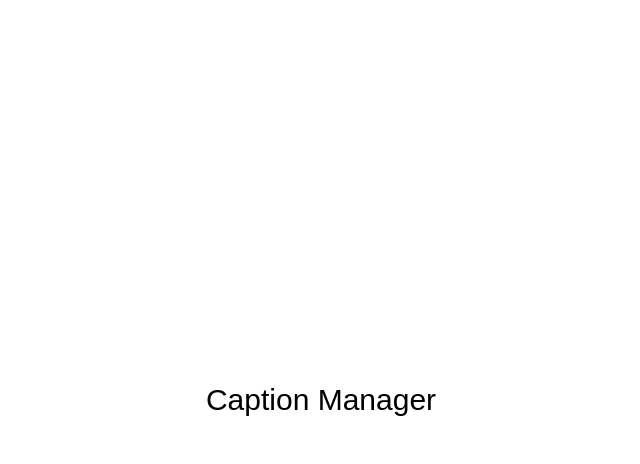
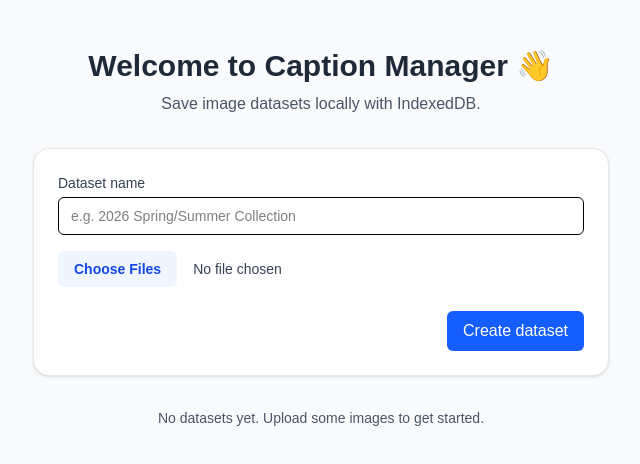
Before and after one commit to orojorge/caption-manager, a Next.js app: page / in a window 1280 px wide. Shown: the top 464 px of the page, without its empty margins (319-959 px from the left). Built offline with nearby package versions, Linux system fonts and the light colour scheme.

Commit message:
Initial Uploader and DatasetList implemented

```diff
--- /dev/null
+++ b/app/components/DatasetList.tsx
@@ -0,0 +1,55 @@
+'use client';
+
+import { useEffect, useState } from 'react';
+import { Dataset, listDatasets, countFilesForDataset } from '@/lib/repo';
+
+type Row = Dataset & { fileCount: number };
+
+export default function DatasetList() {
+  const [rows, setRows] = useState<Row[]>([]);
+
+  const load = async () => {
+    const ds = await listDatasets();
+    const withCounts = await Promise.all(
+      ds.map(async (d) => ({ ...d, fileCount: await countFilesForDataset(d.id) }))
+    );
+    setRows(withCounts);
+  };
+
+  useEffect(() => {
+    load();
+    // Optional: refresh after uploads via window event bus
+    const onFocus = () => load();
+    window.addEventListener('focus', onFocus);
+    return () => window.removeEventListener('focus', onFocus);
+  }, []);
+
+  if (rows.length === 0) {
+    return (
+      <div className="mt-8 text-sm text-gray-600">
+        No datasets yet. Upload some images to get started.
+      </div>
+    );
+  }
+
+  return (
+    <div className="mt-10 w-full max-w-xl">
+      <h2 className="mb-3 text-lg font-semibold text-gray-800">Datasets</h2>
+      <ul className="divide-y rounded-xl border bg-white shadow-sm">
+        {rows.map((r) => (
+          <li key={r.id} className="flex items-center justify-between p-4">
+            <div>
+              <div className="font-medium text-gray-900">{r.name}</div>
+              <div className="text-xs text-gray-500">
+                {new Date(r.createdAt).toLocaleString()}
+              </div>
+            </div>
+            <span className="rounded-full bg-gray-100 px-3 py-1 text-xs text-gray-700">
+              {r.fileCount} file{r.fileCount !== 1 ? 's' : ''}
+            </span>
+          </li>
+        ))}
+      </ul>
+    </div>
+  );
+}
--- /dev/null
+++ b/app/components/Uploader.tsx
@@ -0,0 +1,62 @@
+'use client';
+
+import { useState } from 'react';
+import { addFiles, createDataset } from '@/lib/repo';
+
+export default function Uploader() {
+  const [files, setFiles] = useState<FileList | null>(null);
+  const [name, setName] = useState('');
+
+  const handleChange = (e: React.ChangeEvent<HTMLInputElement>) => {
+    setFiles(e.target.files);
+  };
+
+  const handleUpload = async () => {
+    if (!files || files.length === 0) return alert('Please select at least one image.');
+    const datasetName = name?.trim() || `Dataset ${new Date().toLocaleString()}`;
+    try {
+      const ds = await createDataset(datasetName);
+      await addFiles(ds.id, Array.from(files));
+      setFiles(null);
+      setName('');
+      alert(`Saved "${ds.name}" with ${files.length} file(s).`);
+    } catch (e) {
+      console.error(e);
+      alert('Failed to save. Please try again.');
+    }
+  };
+
+  return (
+    <div className="mt-8 w-full max-w-xl rounded-2xl border border-gray-200 bg-white p-6 shadow-sm">
+      <label className="block text-sm font-medium text-gray-700">Dataset name</label>
+      <input
+        value={name}
+        onChange={(e) => setName(e.target.value)}
+        placeholder="e.g. 2026 Spring/Summer Collection"
+        className="mt-1 w-full rounded-md border px-3 py-2 text-sm outline-none focus:ring-2 focus:ring-blue-500"
+      />
+      <div className="mt-4">
+        <input
+          type="file"
+          accept="image/*"
+          multiple
+          onChange={handleChange}
+          className="block w-full text-sm text-gray-700 file:mr-4 file:rounded-md file:border-0 file:bg-blue-50 file:px-4 file:py-2 file:text-sm file:font-semibold file:text-blue-700 hover:file:bg-blue-100"
+        />
+        {files && files.length > 0 && (
+          <p className="mt-2 text-sm text-gray-600">
+            Selected {files.length} file{files.length > 1 ? 's' : ''}.
+          </p>
+        )}
+      </div>
+      <div className="mt-6 flex justify-end">
+        <button
+          onClick={handleUpload}
+          className="rounded-md bg-blue-600 px-4 py-2 text-white transition hover:bg-blue-700"
+        >
+          Create dataset
+        </button>
+      </div>
+    </div>
+  );
+}
--- a/app/page.tsx
+++ b/app/page.tsx
@@ -1,9 +1,13 @@
+import Uploader from './components/Uploader';
+import DatasetList from './components/DatasetList';
+
 export default function Home() {
   return (
-    <main className="flex min-h-screen flex-col items-center justify-center bg-gray-0">
-      <h1 className="text-3xl text-black">
-        Caption Manager
-      </h1>
+    <main className="flex min-h-screen flex-col items-center bg-gray-50 px-4 py-12">
+      <h1 className="text-3xl font-bold text-gray-800">Welcome to Caption Manager 👋</h1>
+      <p className="mt-2 text-gray-600">Save image datasets locally with IndexedDB.</p>
+      <Uploader />
+      <DatasetList />
     </main>
   );
 }
--- /dev/null
+++ b/lib/idb.ts
@@ -0,0 +1,22 @@
+// Simple IndexedDB helper (no deps)
+const DB_NAME = 'captionManager';
+const DB_VERSION = 1;
+
+export function openDB(): Promise<IDBDatabase> {
+  return new Promise((resolve, reject) => {
+    const req = indexedDB.open(DB_NAME, DB_VERSION);
+    req.onupgradeneeded = () => {
+      const db = req.result;
+      if (!db.objectStoreNames.contains('datasets')) {
+        const ds = db.createObjectStore('datasets', { keyPath: 'id' });
+        ds.createIndex('createdAt', 'createdAt');
+      }
+      if (!db.objectStoreNames.contains('files')) {
+        const fs = db.createObjectStore('files', { keyPath: 'id' });
+        fs.createIndex('byDataset', 'datasetId');
+      }
+    };
+    req.onsuccess = () => resolve(req.result);
+    req.onerror = () => reject(req.error);
+  });
+}
--- /dev/null
+++ b/lib/repo.ts
@@ -0,0 +1,71 @@
+import { openDB } from './idb';
+import { v4 as uuidv4 } from "uuid";
+
+export interface Dataset {
+  id: string;
+  name: string;
+  createdAt: number; // epoch ms
+}
+
+export async function createDataset(name: string): Promise<Dataset> {
+  const db = await openDB();
+  const dataset: Dataset = { id: uuidv4(), name, createdAt: Date.now() };
+  await new Promise<void>((res, rej) => {
+    const tx = db.transaction(['datasets'], 'readwrite');
+    tx.objectStore('datasets').put(dataset);
+    tx.oncomplete = () => res();
+    tx.onerror = () => rej(tx.error);
+  });
+  return dataset;
+}
+
+export async function addFiles(datasetId: string, files: File[]): Promise<void> {
+  const db = await openDB();
+  await new Promise<void>((res, rej) => {
+    const tx = db.transaction(['files'], 'readwrite');
+    const store = tx.objectStore('files');
+    files.forEach((f) =>
+      store.put({
+        id: uuidv4(),
+        datasetId,
+        name: f.name,
+        type: f.type,
+        size: f.size,
+        blob: f, // File is a Blob
+      })
+    );
+    tx.oncomplete = () => res();
+    tx.onerror = () => rej(tx.error);
+  });
+}
+
+export async function listDatasets(): Promise<Dataset[]> {
+  const db = await openDB();
+  return await new Promise((res, rej) => {
+    const tx = db.transaction(['datasets'], 'readonly');
+    const req = tx.objectStore('datasets').getAll();
+    req.onsuccess = () => {
+      const list = (req.result as Dataset[]).sort((a, b) => b.createdAt - a.createdAt);
+      res(list);
+    };
+    req.onerror = () => rej(req.error);
+  });
+}
+
+export async function countFilesForDataset(datasetId: string): Promise<number> {
+  const db = await openDB();
+  return await new Promise((res, rej) => {
+    const tx = db.transaction(['files'], 'readonly');
+    const index = tx.objectStore('files').index('byDataset');
+    let count = 0;
+    const cursorReq = index.openCursor(IDBKeyRange.only(datasetId));
+    cursorReq.onsuccess = () => {
+      const cursor = cursorReq.result;
+      if (cursor) {
+        count++;
+        cursor.continue();
+      } else res(count);
+    };
+    cursorReq.onerror = () => rej(cursorReq.error);
+  });
+}
```
Also changed, not shown: package.json (+6 -5 lines), 1 other file (tests, documents, lock files or other folders).
